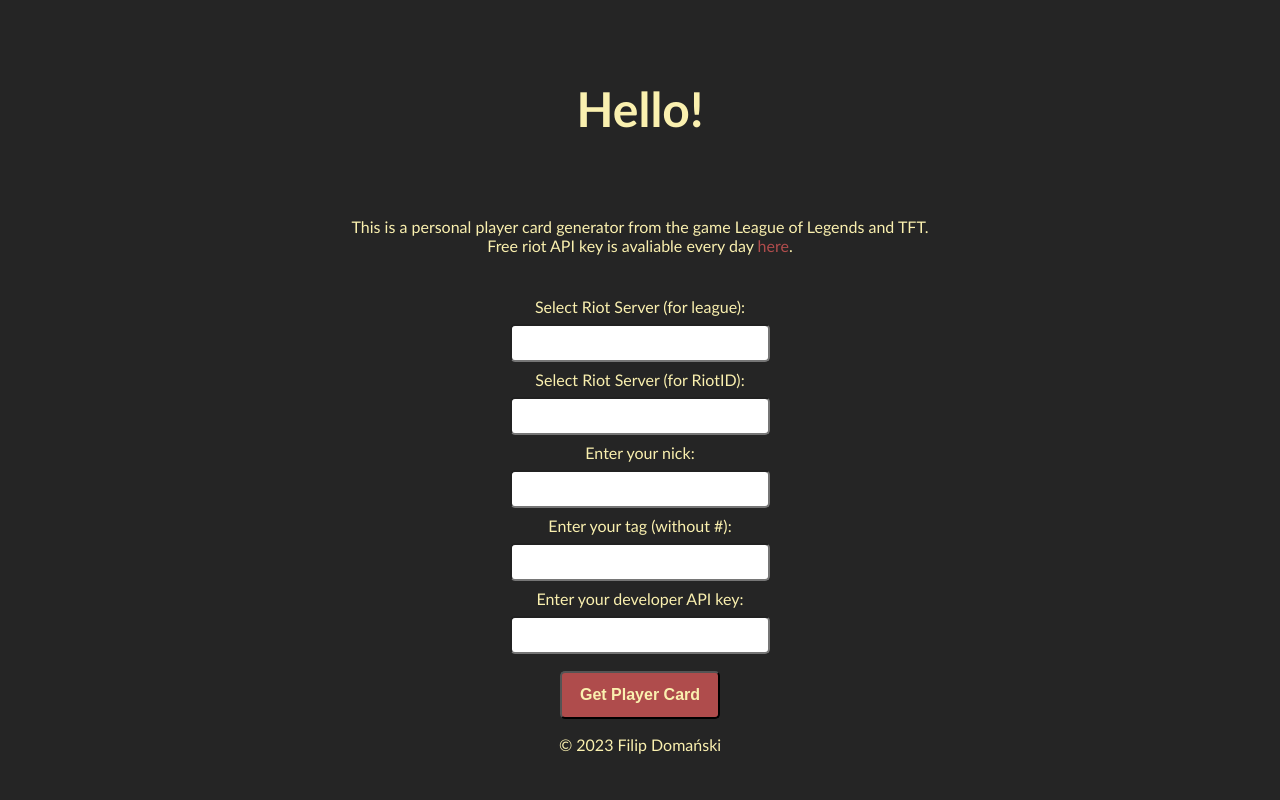
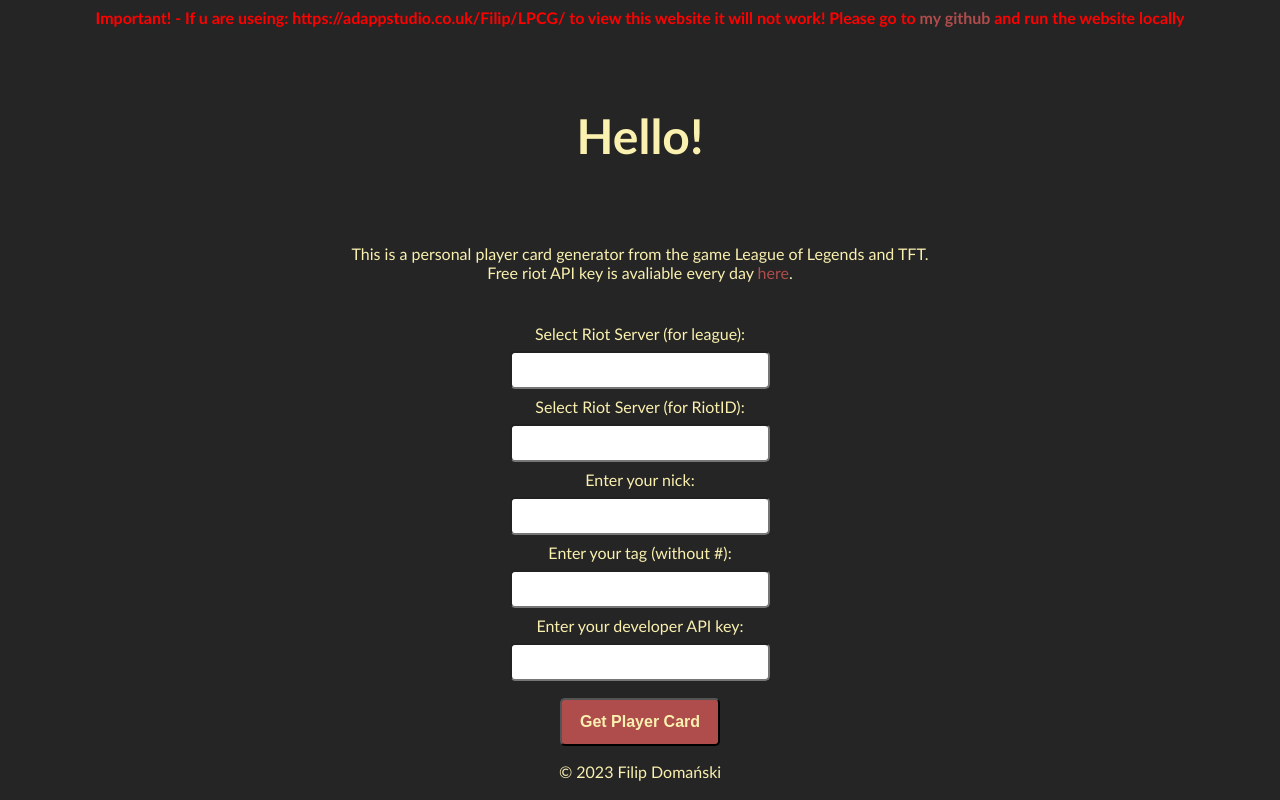
Before and after one commit to DomanskiFilip/LeaguePlayerCardGenerator, a website: page src/index.html in a window 1280 px wide. Drawn offline with Linux system fonts and the light colour scheme.

Commit message:
disclaimer for my hosting

```diff
--- a/src/index.html
+++ b/src/index.html
@@ -9,7 +9,8 @@
     <title>League player card generator</title>
 </head>
 <body>
-     <h1>Hello!</h1>
+    <h2>Important! - If u are useing: https://adappstudio.co.uk/Filip/LPCG/ to view this website it will not work! Please go to <a href="https://github.com/DomanskiFilip/LeaguePlayerCardGenerator" id="mygithub">my github</a> and run the website locally</h2>
+    <h1>Hello!</h1>
     <p>This is a personal player card generator from the game League of Legends and TFT.</p>
     <p>Free riot API key is avaliable every day <a href="https://developer.riotgames.com/" target="_blank">here</a>.</p>
     <form action="get" name="SummonerForm">
--- a/src/style.css
+++ b/src/style.css
@@ -21,6 +21,12 @@
 h1{
     margin: 5rem 0 5rem 0;
     font-size: 3rem;
+}
+
+h2 {
+    margin-top: 0.5rem;
+    font-size: 1rem;
+    color: red;
 }
 
 p {
```
